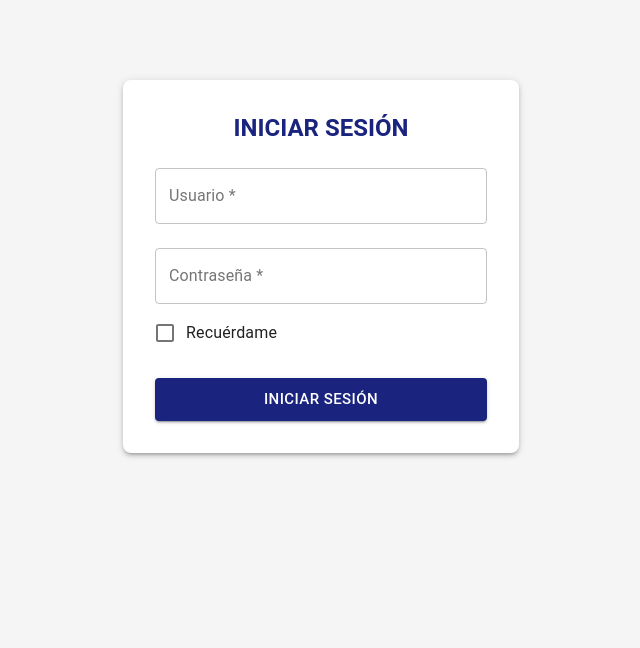
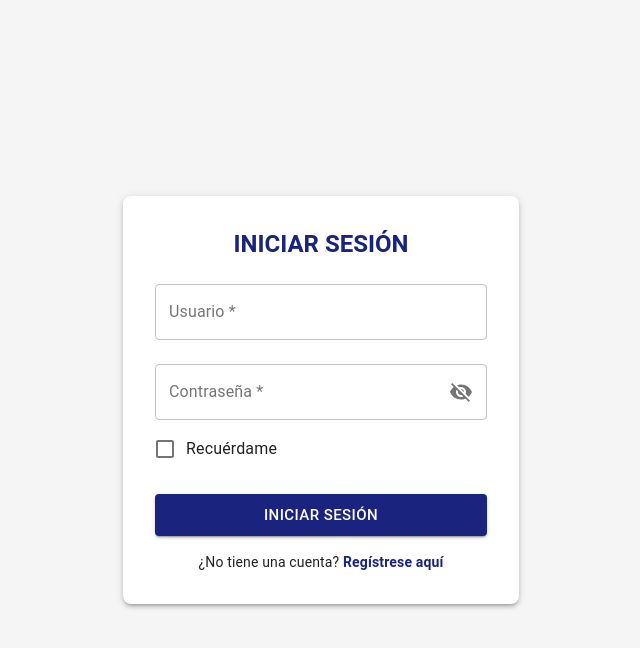
Before and after one commit to EzequielBrito99/clients-management, a React (Create React App) app: page /login in a window 1280 px wide. Shown: the top 648 px of the page, without its empty margins (319-959 px from the left). Built offline with nearby package versions, Linux system fonts and the light colour scheme.

Commit message:
feat: improve login logic with notifications and password visibility.

```diff
--- a/src/views/Login.tsx
+++ b/src/views/Login.tsx
@@ -1,15 +1,22 @@
 import React, { useState, useEffect } from 'react';
+import { useHistory } from 'react-router-dom';
+import { Link as RouterLink } from 'react-router-dom';
+import { IconButton, InputAdornment, Link as MuiLink } from '@material-ui/core';
 import { Container, Paper, TextField, Button, Typography, FormControlLabel, Checkbox, Box } from '@material-ui/core';
+import { Visibility, VisibilityOff } from '@material-ui/icons';
 import api from '../services/api';
 import { useAuth } from '../context/AuthContext';
+import { useNotification } from '../context/NotificationContext';
 import ENDPOINTS from '../services/endpoints';
 
 const Login: React.FC = () => {
   const [formData, setFormData] = useState({ username: '', password: '', rememberMe: false });
-  const [error, setError] = useState('');
   const [loading, setLoading] = useState(false);
+  const [showPassword, setShowPassword] = useState(false);
 
   const { login } = useAuth();
+  const { notify } = useNotification();
+  const history = useHistory();
 
   useEffect(() => {
     const savedUser = localStorage.getItem('rememberedUsername');
@@ -28,8 +35,9 @@ const Login: React.FC = () => {
 
   const handleSubmit = async (e: React.FormEvent) => {
     e.preventDefault();
+
     if (!formData.username || !formData.password) {
-      setError('Datos requeridos');
+      notify('El usuario y la contraseña son requeridos', 'warning');
       return;
     }
 
@@ -46,18 +54,21 @@ const Login: React.FC = () => {
         localStorage.removeItem('rememberedUsername');
       }
 
+      notify('¡Inicio de sesión exitoso!', 'success');
+
       login(response.data);
+      history.push('/home');
 
-    } catch (err) {
-      setError('Error al iniciar sesión. Verifique sus credenciales.');
+    } catch (err: any) {
+      notify('Hubo un inconveniente con la transacción. Verifique sus credenciales.', 'error');
     } finally {
       setLoading(false);
     }
   };
 
   return (
-    <Container maxWidth="xs">
-      <Paper elevation={3} style={{ padding: '2rem', marginTop: '10vh', borderRadius: '8px' }}>
+    <Container maxWidth="xs" style={{ display: 'flex', justifyContent: 'center', alignItems: 'center', height: '100vh' }}>
+      <Paper elevation={3} style={{ padding: '2rem', borderRadius: '8px' }}>
         <Typography variant="h5" align="center" color="primary" gutterBottom style={{ fontWeight: 600 }}>
           INICIAR SESIÓN
         </Typography>
@@ -70,16 +81,31 @@ const Login: React.FC = () => {
             margin="normal"
             value={formData.username}
             onChange={handleChange}
+            disabled={loading}
           />
           <TextField
             fullWidth
             name="password"
             label="Contraseña *"
-            type="password"
+            type={showPassword ? 'text' : 'password'}
             variant="outlined"
             margin="normal"
             value={formData.password}
             onChange={handleChange}
+            disabled={loading}
+            InputProps={{
+              endAdornment: (
+                <InputAdornment position="end">
+                  <IconButton
+                    aria-label="toggle password visibility"
+                    onClick={() => setShowPassword(prev => !prev)}
+                    edge="end"
+                  >
+                    {showPassword ? <Visibility /> : <VisibilityOff />}
+                  </IconButton>
+                </InputAdornment>
+              ),
+            }}
           />
           <FormControlLabel
             control={
@@ -88,11 +114,12 @@ const Login: React.FC = () => {
                 checked={formData.rememberMe}
                 onChange={handleChange}
                 color="primary"
+                disabled={loading}
               />
             }
             label="Recuérdame"
           />
-          {error && <Typography color="error" variant="body2" style={{ marginTop: '10px' }}>{error}</Typography>}
+
           <Box mt={3}>
             <Button
               fullWidth
@@ -104,6 +131,15 @@ const Login: React.FC = () => {
             >
               {loading ? 'Validando...' : 'INICIAR SESIÓN'}
             </Button>
+
+            <Box mt={2} textAlign="center">
+              <Typography variant="body2">
+                ¿No tiene una cuenta?{' '}
+                <MuiLink component={RouterLink} to="/register" color="primary" style={{ fontWeight: 600 }}>
+                  Regístrese aquí
+                </MuiLink>
+              </Typography>
+            </Box>
           </Box>
         </form>
       </Paper>
```
